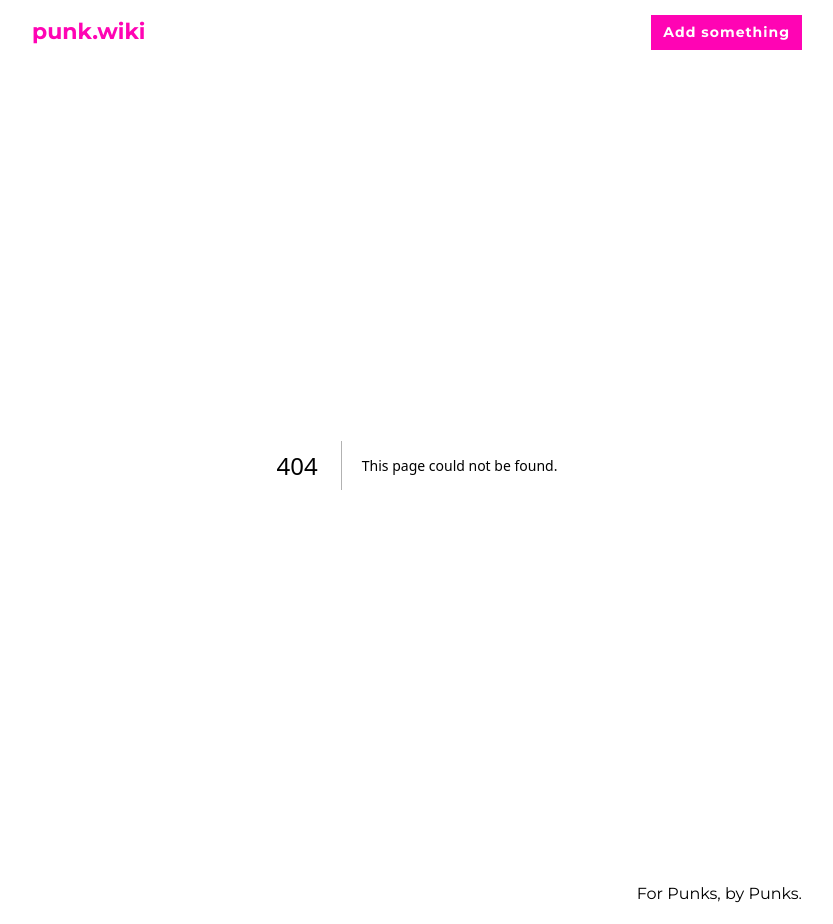
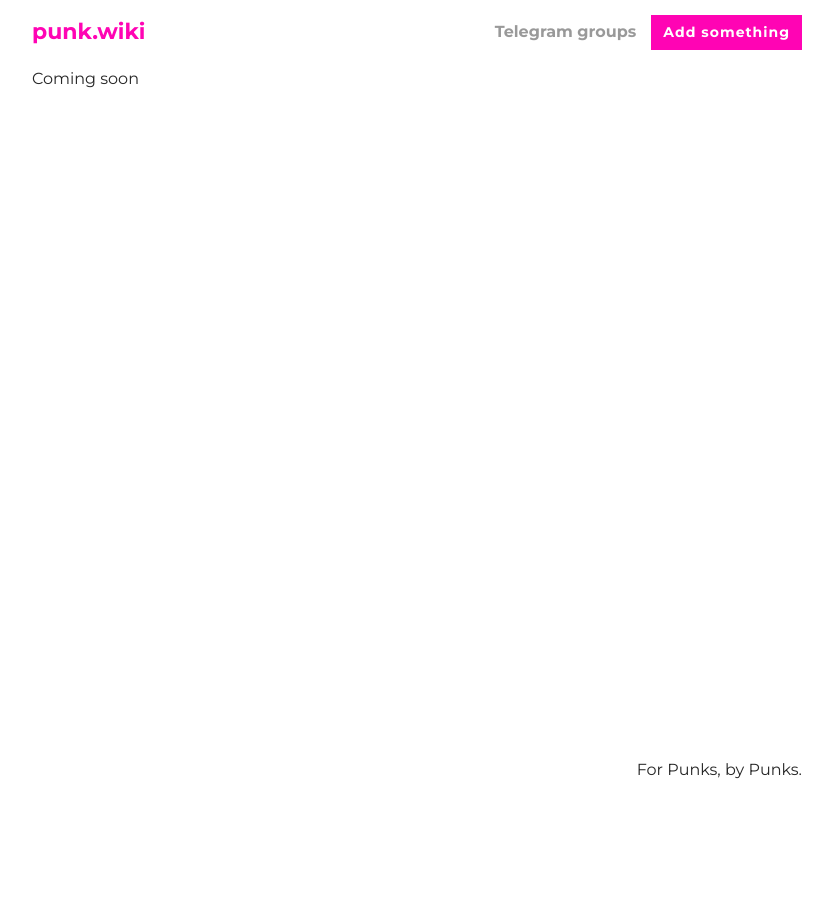
Before and after one commit to gwendall/punk-wiki, a Next.js app: page /telegram in a window 1280 px wide. Before the commit this address had no page. Shown: the whole page, without its empty margins (223-1056 px from the left). After the commit the page ends 800 px from the top, so only its background shows below. Built offline with nearby package versions, Linux system fonts and the light colour scheme.

Commit message:
telegram

```diff
--- /dev/null
+++ b/app/telegram/page.tsx
@@ -0,0 +1,12 @@
+import { defaultMetadata } from "~/lib/metadata";
+
+export default function TelegramPage() {
+    return (
+        <div>Coming soon</div>
+    )
+}
+
+export const metadata = {
+    ...defaultMetadata,
+    title: 'Punk.wiki - Telegram groups',
+};
--- a/src/components/Header.tsx
+++ b/src/components/Header.tsx
@@ -4,6 +4,7 @@ import Link from "next/link";
 import styled from "styled-components";
 import * as COLORS from '~/lib/colors';
 import PunkButton from "./PunkButton";
+import StyledLink from "./StyledLink";
 
 const Title = styled.h1`
   color: ${COLORS.punks};
@@ -20,16 +21,27 @@ const Title = styled.h1`
 
 const HeaderContainer = styled.header`
   display: flex;
-  justify-content: space-between;
+  justify-content: flex-start;
   align-items: center;
   margin-bottom: 15px;
+`;
+
+const FlexRow = styled.div`
+  display: flex;
+  flex-direction: row;
+  align-items: center;
 `;
 
 export default function Header() {
     return (
       <HeaderContainer>
         <Title as={Link} href="/">punk.wiki</Title>
-        <PunkButton as={Link} href="/add">Add something</PunkButton>
+        <FlexRow style={{ marginLeft: 'auto' }}>
+          <StyledLink href="/telegram" style={{ marginRight: 15 }}>
+            Telegram groups
+          </StyledLink>
+          <PunkButton as={Link} href="/add">Add something</PunkButton>
+        </FlexRow>
       </HeaderContainer>
     )
 }
--- /dev/null
+++ b/src/components/StyledLink.tsx
@@ -0,0 +1,17 @@
+import styled from "styled-components";
+import * as COLORS from '~/lib/colors';
+
+const StyledLink = styled.a`
+  font-weight: bold;
+  text-decoration: none;
+  transition: all 200ms ease;
+  color: rgba(0, 0, 0, 0.4);
+  @media(hover: hover) {
+    &:hover {
+      color: ${COLORS.punks};
+      text-decoration: underline;
+    }
+  }
+`;
+
+export default StyledLink;
```
Also changed, not shown: app/client.tsx (+1 -13 lines).
